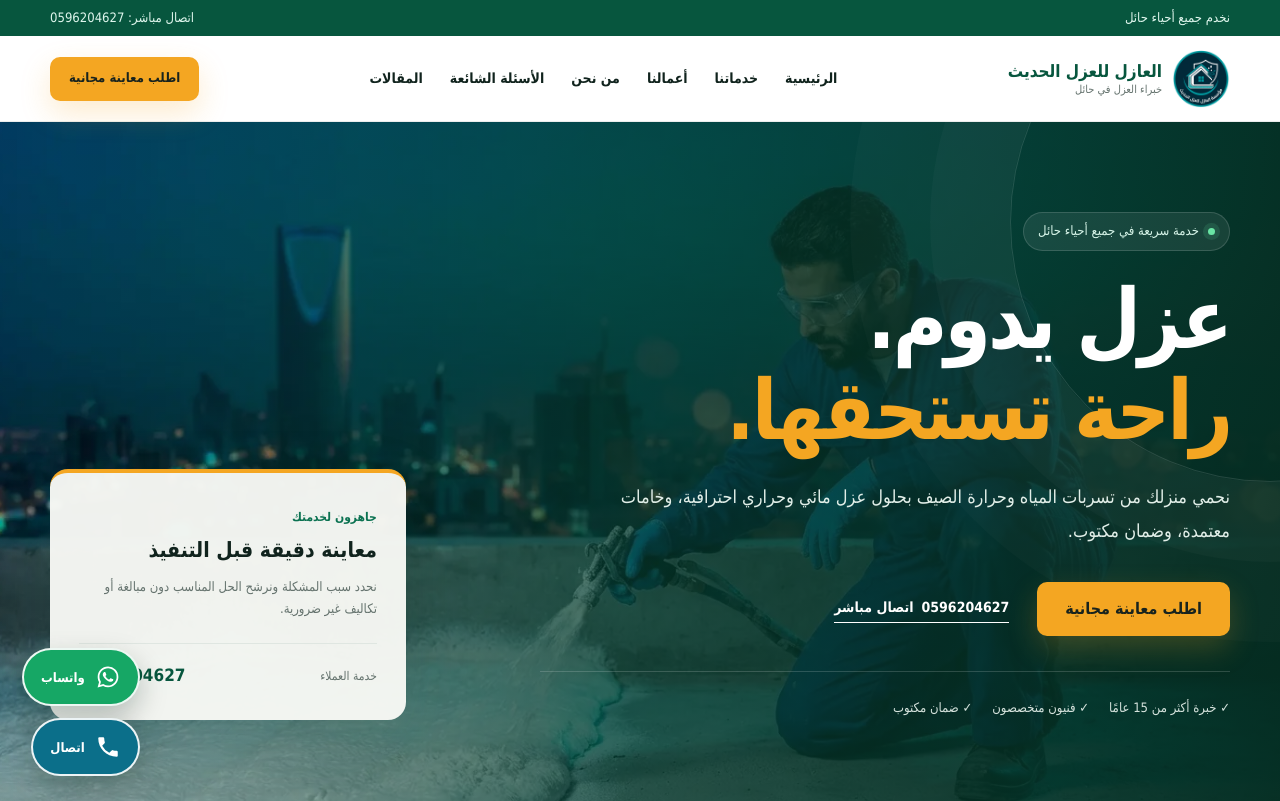
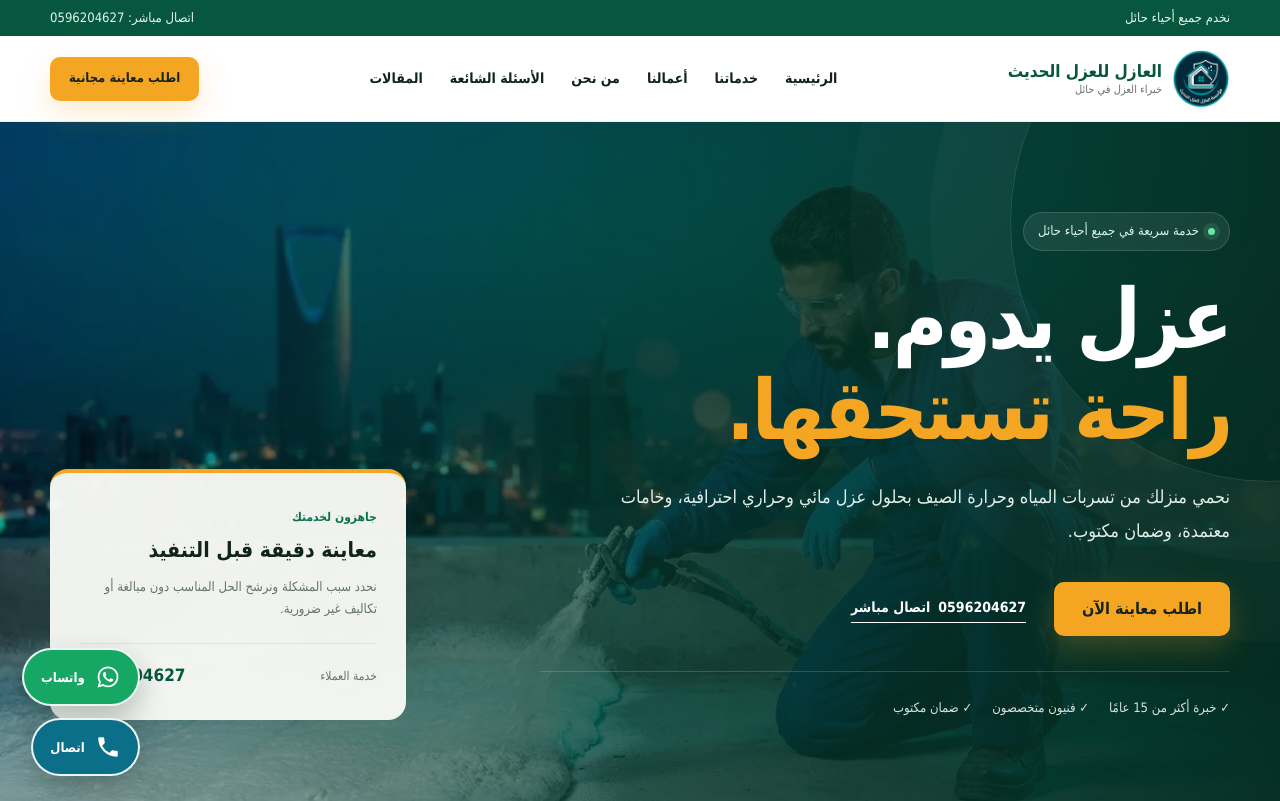
Before and after one commit to AhmedZakaria14/alazel, a Next.js app: page / in a window 1280 px wide. Shown: the top 801 px of the page. Built offline with nearby package versions, Linux system fonts and the light colour scheme.

Commit message:
Update CTA text in app/page.tsx

```diff
--- a/app/page.tsx
+++ b/app/page.tsx
@@ -106,7 +106,7 @@ export default function Home() {
               <h1>عزل يدوم.<br /><em>راحة تستحقها.</em></h1>
               <p>نحمي منزلك من تسربات المياه وحرارة الصيف بحلول عزل مائي وحراري احترافية، وخامات معتمدة، وضمان مكتوب.</p>
               <div className="hero-actions">
-                <a className="button" href={`https://wa.me/${internationalPhone}`} target="_blank" rel="noreferrer" aria-label="طلب معاينة مجانية عبر واتساب">اطلب معاينة مجانية</a>
+                <a className="button" href={`https://wa.me/${internationalPhone}`} target="_blank" rel="noreferrer" aria-label="طلب معاينة الآن عبر واتساب">اطلب معاينة الآن</a>
                 <a className="text-link" href={`tel:${phone}`} aria-label={`اتصال مباشر على ${phone}`}><bdi>{phone}</bdi> اتصال مباشر</a>
               </div>
               <div className="hero-trust"><span>✓ خبرة أكثر من 15 عامًا</span><span>✓ فنيون متخصصون</span><span>✓ ضمان مكتوب</span></div>
```
